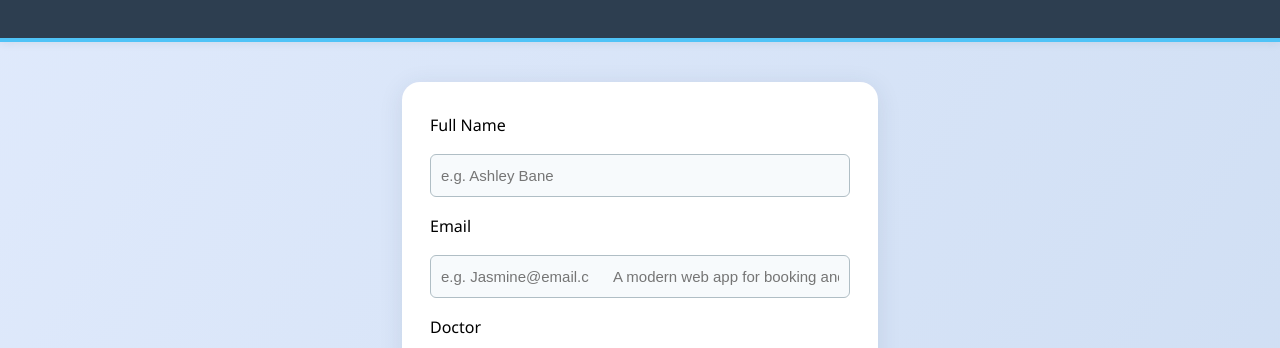
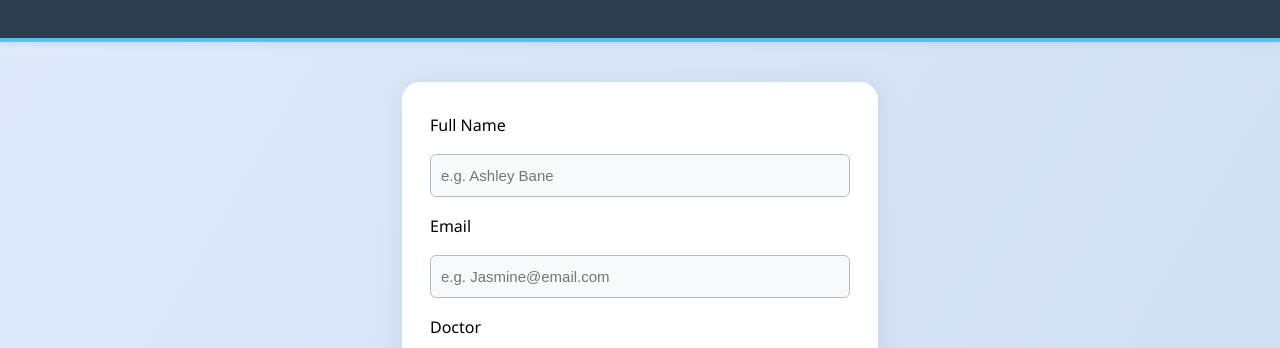
Before and after one commit to UncleB77/healthcare-appointment-system, a plain HTML site: page index.html/healthcare-appointment-system_index.html in a window 1280 px wide. Shown: the part 145-493 px from the top of the page. Drawn offline with Linux system fonts and the light colour scheme.

Commit message:
Update healthcare-appointment-system_index.html

```diff
--- a/index.html/healthcare-appointment-system_index.html
+++ b/index.html/healthcare-appointment-system_index.html
@@ -16,7 +16,7 @@
       <label for="patientName">Full Name</label>
       <input type="text" id="patientName" placeholder="e.g. Ashley Bane" required>
       <label for="patientEmail">Email</label>
-      <input type="email" id="patientEmail" placeholder="e.g. Jasmine@email.c      A modern web app for booking and viewing clinic appointments. Built with HTML, CSS, and JavaScript.om" required>
+      <input type="email" id="patientEmail" placeholder="e.g. Jasmine@email.com" required>
       <label for="doctor">Doctor</label>
       <div style="display: flex; gap: 18px; margin-bottom: 8px;">
         <label style="display: flex; align-items: center; cursor: pointer; gap: 8px;">
```
